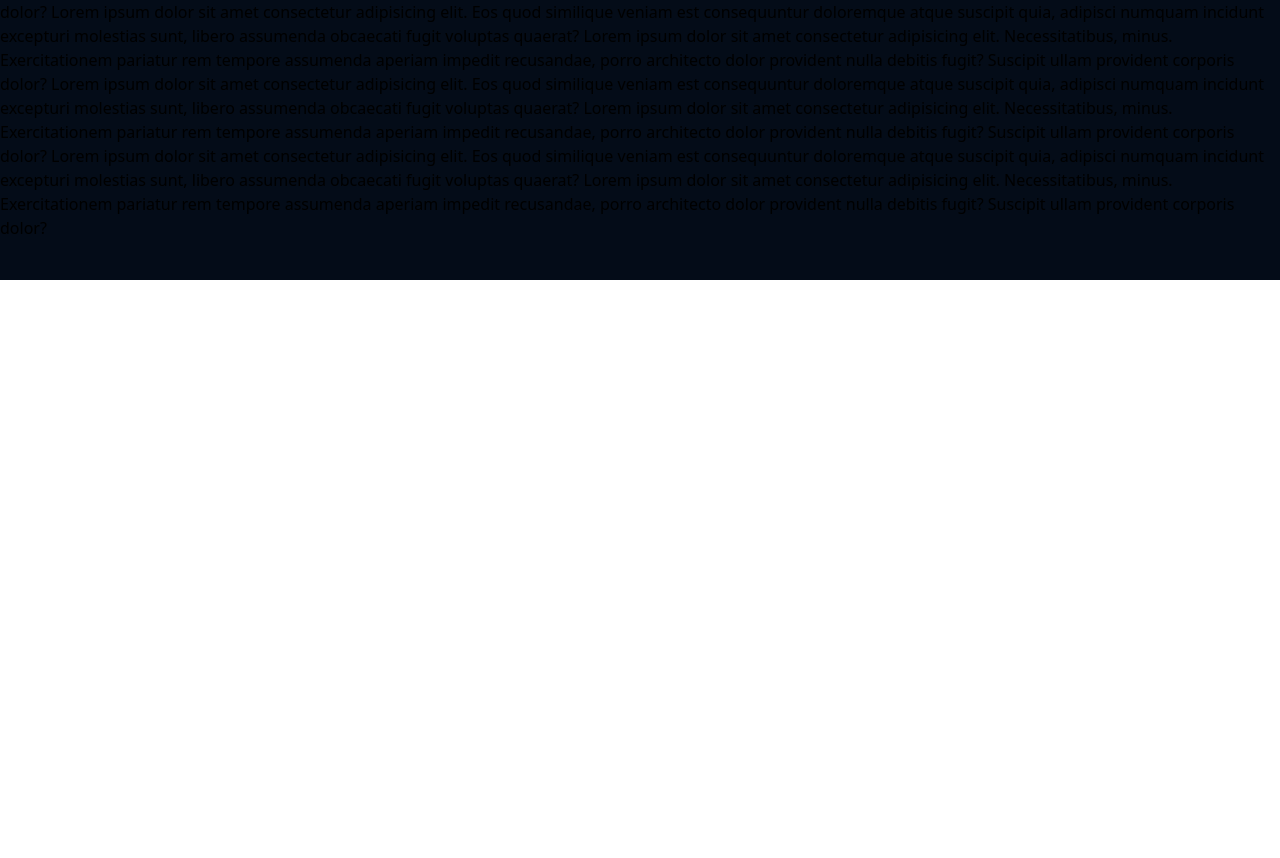
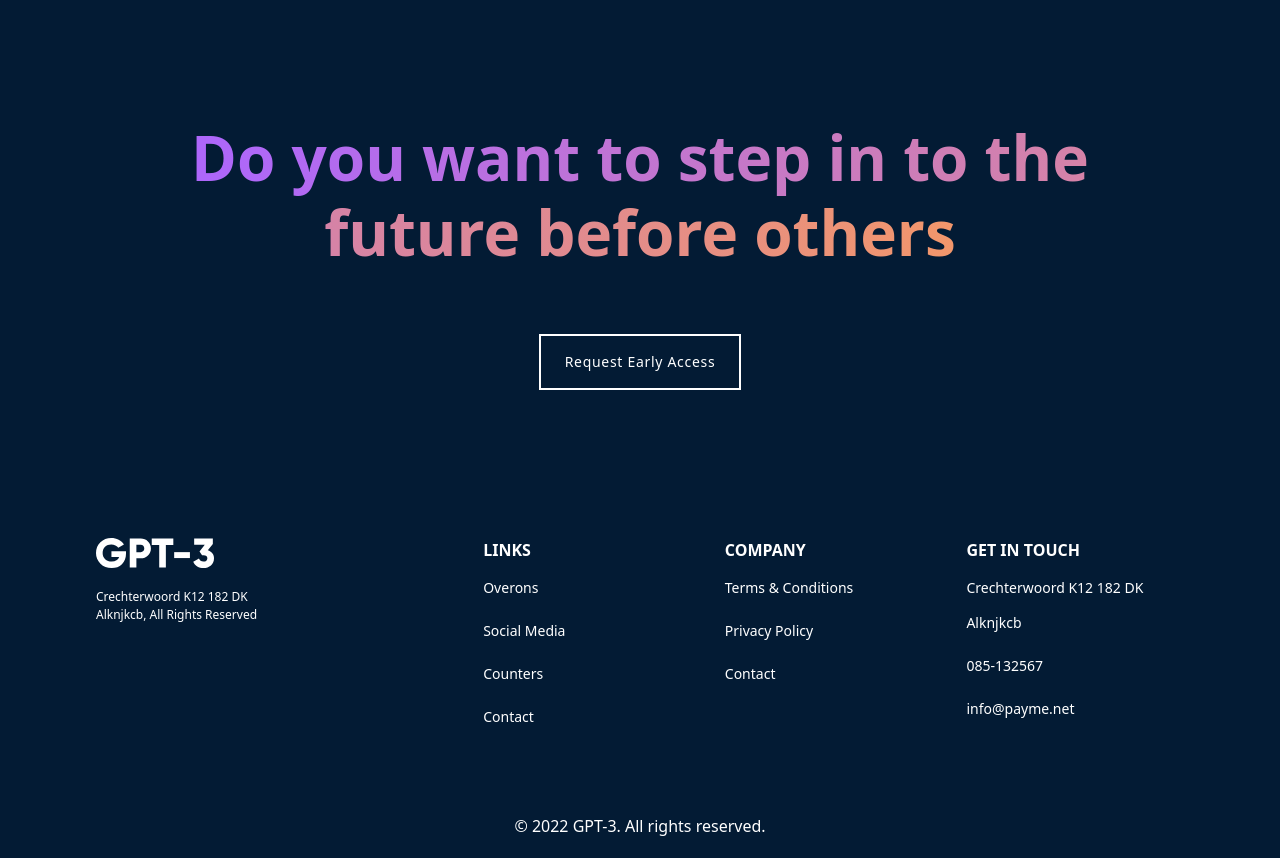
Before and after one commit to Shajwan-Namiq/GPT3_project, a Next.js app: page / in a window 1280 px wide. Shown: the part 1886-2744 px from the top of the page. Before the commit the page ends 2166 px from the top, so only its background shows below. Built offline with nearby package versions, Linux system fonts and the light colour scheme.

Commit message:
adding Footer section

```diff
--- a/components/article/Article.js
+++ b/components/article/Article.js
@@ -1,37 +1,7 @@
-import React from 'react'
+import React from "react";
 
 const article = () => {
-  return (
-    <div className='py-10'>
-      Lorem ipsum dolor sit amet consectetur adipisicing elit. Eos quod
-      similique veniam est consequuntur doloremque atque suscipit quia, adipisci
-      numquam incidunt excepturi molestias sunt, libero assumenda obcaecati
-      fugit voluptas quaerat? Lorem ipsum dolor sit amet consectetur adipisicing
-      elit. Necessitatibus, minus. Exercitationem pariatur rem tempore assumenda
-      aperiam impedit recusandae, porro architecto dolor provident nulla debitis
-      fugit? Suscipit ullam provident corporis dolor? Lorem ipsum dolor sit amet
-      consectetur adipisicing elit. Eos quod similique veniam est consequuntur
-      doloremque atque suscipit quia, adipisci numquam incidunt excepturi
-      molestias sunt, libero assumenda obcaecati fugit voluptas quaerat? Lorem
-      ipsum dolor sit amet consectetur adipisicing elit. Necessitatibus, minus.
-      Exercitationem pariatur rem tempore assumenda aperiam impedit recusandae,
-      porro architecto dolor provident nulla debitis fugit? Suscipit ullam
-      provident corporis dolor? Lorem ipsum dolor sit amet consectetur
-      adipisicing elit. Eos quod similique veniam est consequuntur doloremque
-      atque suscipit quia, adipisci numquam incidunt excepturi molestias sunt,
-      libero assumenda obcaecati fugit voluptas quaerat? Lorem ipsum dolor sit
-      amet consectetur adipisicing elit. Necessitatibus, minus. Exercitationem
-      pariatur rem tempore assumenda aperiam impedit recusandae, porro
-      architecto dolor provident nulla debitis fugit? Suscipit ullam provident
-      corporis dolor? Lorem ipsum dolor sit amet consectetur adipisicing elit.
-      Eos quod similique veniam est consequuntur doloremque atque suscipit quia,
-      adipisci numquam incidunt excepturi molestias sunt, libero assumenda
-      obcaecati fugit voluptas quaerat? Lorem ipsum dolor sit amet consectetur
-      adipisicing elit. Necessitatibus, minus. Exercitationem pariatur rem
-      tempore assumenda aperiam impedit recusandae, porro architecto dolor
-      provident nulla debitis fugit? Suscipit ullam provident corporis dolor?
-    </div>
-  );
-}
+  return <div className="py-10 text-white">article</div>;
+};
 
-export default article
+export default article;
--- /dev/null
+++ b/components/footer/Footer.js
@@ -0,0 +1,134 @@
+import Image from "next/image";
+import styles from "../../styles/Home.module.css";
+import React, { useState } from "react";
+import Link from "next/link";
+
+const Footer = () => {
+  return (
+    <>
+      <footer className="bg-[#031B34]">
+        <header class="flex justify-center px-4 text-white">
+          <div class="container px-6  py-10 lg:py-32">
+            <h1 class="font-bold text-center leading-[75px] text-[42px] lg:text-[62px]">
+              <span className={styles.footer_text}>
+                {" "}
+                Do you want to step in to the <br />
+                future before others
+              </span>
+            </h1>
+
+            <div class="flex flex-col justify-center mx-auto mt-4 lg:mt-16 space-y-3 md:space-y-0 md:flex-row">
+              <button class="w-full border-2 text-[18px] border-white px-6 py-4 text-sm font-medium tracking-wider text-white transition-colors duration-300 transform md:w-auto md:mx-4 focus:outline-none   hover:bg-gray-700 focus:ring focus:ring-gray-300 focus:ring-opacity-80">
+                Request Early Access
+              </button>
+            </div>
+          </div>
+        </header>
+
+        <div class="container px-10 lg:px-24 py-5 mx-auto">
+          <div class="lg:flex">
+            <div class="w-full -mx-6 lg:w-2/5">
+              <div class="px-6">
+                <div>
+                  <Link
+                    href="/"
+                    class="text-2xl font-bold text-gray-800  hover:text-white    "
+                  >
+                    <Image
+                      src={"/logo.svg"}
+                      alt="logo"
+                      width={118}
+                      height={16.02}
+                    />
+                  </Link>
+                </div>
+
+                <p class="max-w-[168px] text-[12px] mt-5 text-white ">
+                  Crechterwoord K12 182 DK Alknjkcb, All Rights Reserved
+                </p>
+              </div>
+            </div>
+
+            <div class="mt-6 lg:mt-0 lg:flex-1">
+              <div class="grid grid-cols-1 gap-6 sm:grid-cols-2 md:grid-cols-3 lg:grid-cols-3">
+                <div>
+                  <h3 class="text-white font-bold uppercase dark:text-white">
+                    Links
+                  </h3>
+                  <a
+                    href="#"
+                    class="block mt-2 text-sm text-white  hover:underline leading-[35px]"
+                  >
+                    Overons
+                  </a>
+                  <a
+                    href="#"
+                    class="block mt-2 text-sm text-white  hover:underline leading-[35px]"
+                  >
+                    Social Media
+                  </a>
+                  <a
+                    href="#"
+                    class="block mt-2 text-sm text-white  hover:underline leading-[35px]"
+                  >
+                    Counters
+                  </a>
+                  <a
+                    href="#"
+                    class="block mt-2 text-sm text-white  hover:underline leading-[35px]"
+                  >
+                    Contact
+                  </a>
+                </div>
+
+                <div>
+                  <h3 class="text-white font-bold uppercase ">Company</h3>
+                  <a
+                    href="#"
+                    class="block mt-2 text-sm text-white  hover:underline leading-[35px]"
+                  >
+                    Terms & Conditions
+                  </a>
+                  <a
+                    href="#"
+                    class="block mt-2 text-sm text-white  hover:underline leading-[35px]"
+                  >
+                    Privacy Policy
+                  </a>
+                  <a
+                    href="#"
+                    class="block mt-2 text-sm text-white  hover:underline leading-[35px]"
+                  >
+                    Contact
+                  </a>
+                </div>
+
+                <div>
+                  <h3 class="text-white font-bold uppercase ">Get in touch</h3>
+                  <span class="block mt-2 text-sm text-white  hover:underline leading-[35px]">
+                    Crechterwoord K12 182 DK Alknjkcb
+                  </span>
+                  <span class="block mt-2 text-sm text-white  hover:underline leading-[35px]">
+                    085-132567
+                  </span>
+                  <span class="block mt-2 text-sm text-white  hover:underline leading-[35px]">
+                    info@payme.net
+                  </span>
+                </div>
+              </div>
+            </div>
+          </div>
+
+
+          <div>
+            <p class="text-center text-white mt-20">
+              © 2022 GPT-3. All rights reserved.
+            </p>
+          </div>
+        </div>
+      </footer>
+    </>
+  );
+};
+
+export default Footer;
--- a/components/index.js
+++ b/components/index.js
@@ -6,3 +6,4 @@ export { default as Feature } from "./feature/Feature";
 export { default as Navbar } from "./navbar/Navbar";
 export { default as WhatGPT } from "./whatGPT3/WhatGPT3";
 export { default as Header } from "./header/Header";
+export { default as Footer } from "./footer/Footer";
--- a/pages/index.tsx
+++ b/pages/index.tsx
@@ -1,5 +1,5 @@
  import styles from '../styles/Home.module.css'
-import {CTA , Brand , Navbar ,Header ,WhatGPT, Article} from '../components';
+import {CTA , Brand , Navbar ,Header ,WhatGPT, Article,Footer} from '../components';
 
 
 
@@ -16,6 +16,8 @@ export default function Home() {
       <WhatGPT />
       <CTA />
       <Article />
+      <Footer />
+
     </div>
 
     </>
--- a/styles/Home.module.css
+++ b/styles/Home.module.css
@@ -53,3 +53,11 @@
     background: linear-gradient(89.97deg, #AE67FA 1.84%, #F49867 102.67%);
     border-radius: 10.7236px;
 }
+
+.footer_text {
+    background: linear-gradient(89.97deg, #AE67FA 1.84%, #F49867 102.67%);
+    -webkit-background-clip: text;
+    -webkit-text-fill-color: transparent;
+    background-clip: text;
+    text-fill-color: transparent;
+}
```
